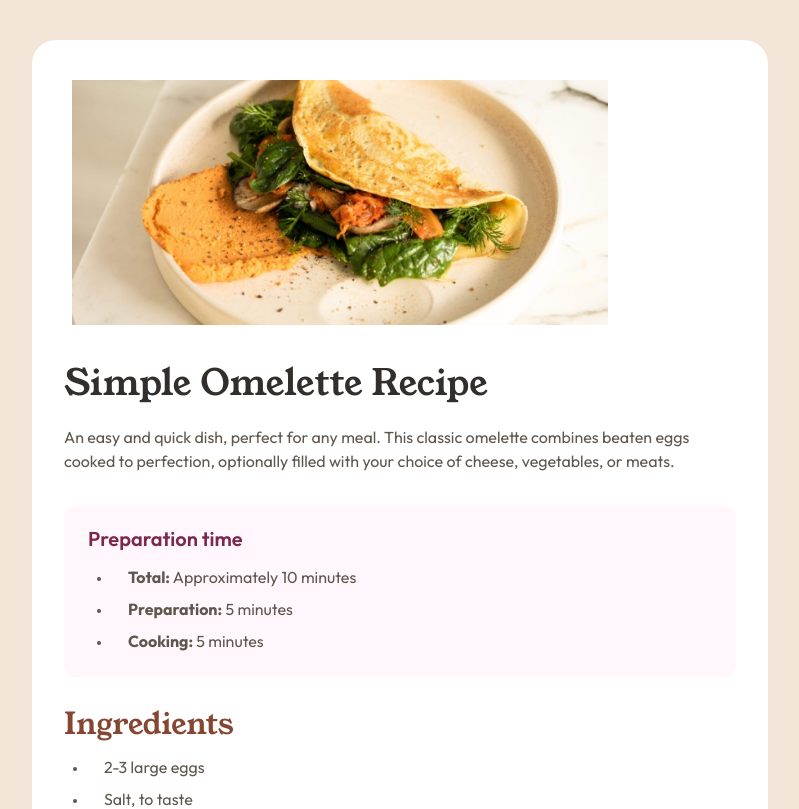
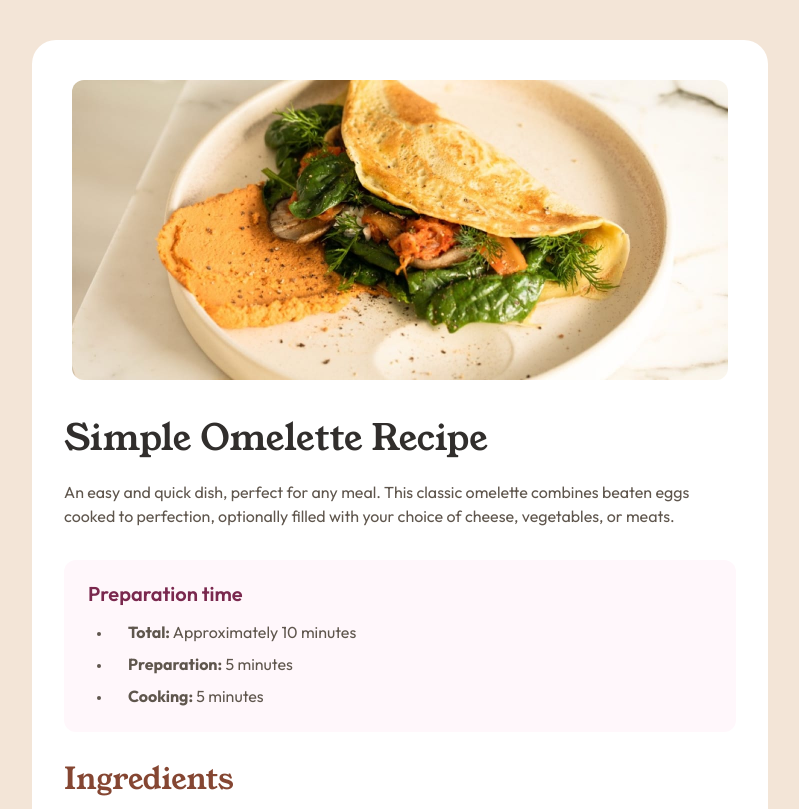
Before and after one commit to DarrickFauvel/fem2407-recipe-page-next, a Next.js app: page / in a window 1280 px wide. Shown: the top 809 px of the page, without its empty margins (240-1039 px from the left). Built offline with nearby package versions, Linux system fonts and the light colour scheme.

Commit message:
Add relative image container

```diff
--- a/app/components/recipe/components/image/index.tsx
+++ b/app/components/recipe/components/image/index.tsx
@@ -3,6 +3,16 @@ import Image from "next/image"
 import recipeImage from "@/assets/images/image-omelette.jpeg"
 
 const RecipeImage = () => {
-  return <Image src={recipeImage} width={536} height={300} alt="recipe photo" />
+  return (
+    <div className="relative overflow-hidden sm:rounded-xl">
+      <Image
+        className="w-full h-full object-cover transition-all duration-500 group-hover:scale-110 group-hover:rotate-1"
+        src={recipeImage}
+        width={536}
+        height={300}
+        alt="recipe photo"
+      />
+    </div>
+  )
 }
 export default RecipeImage
```
